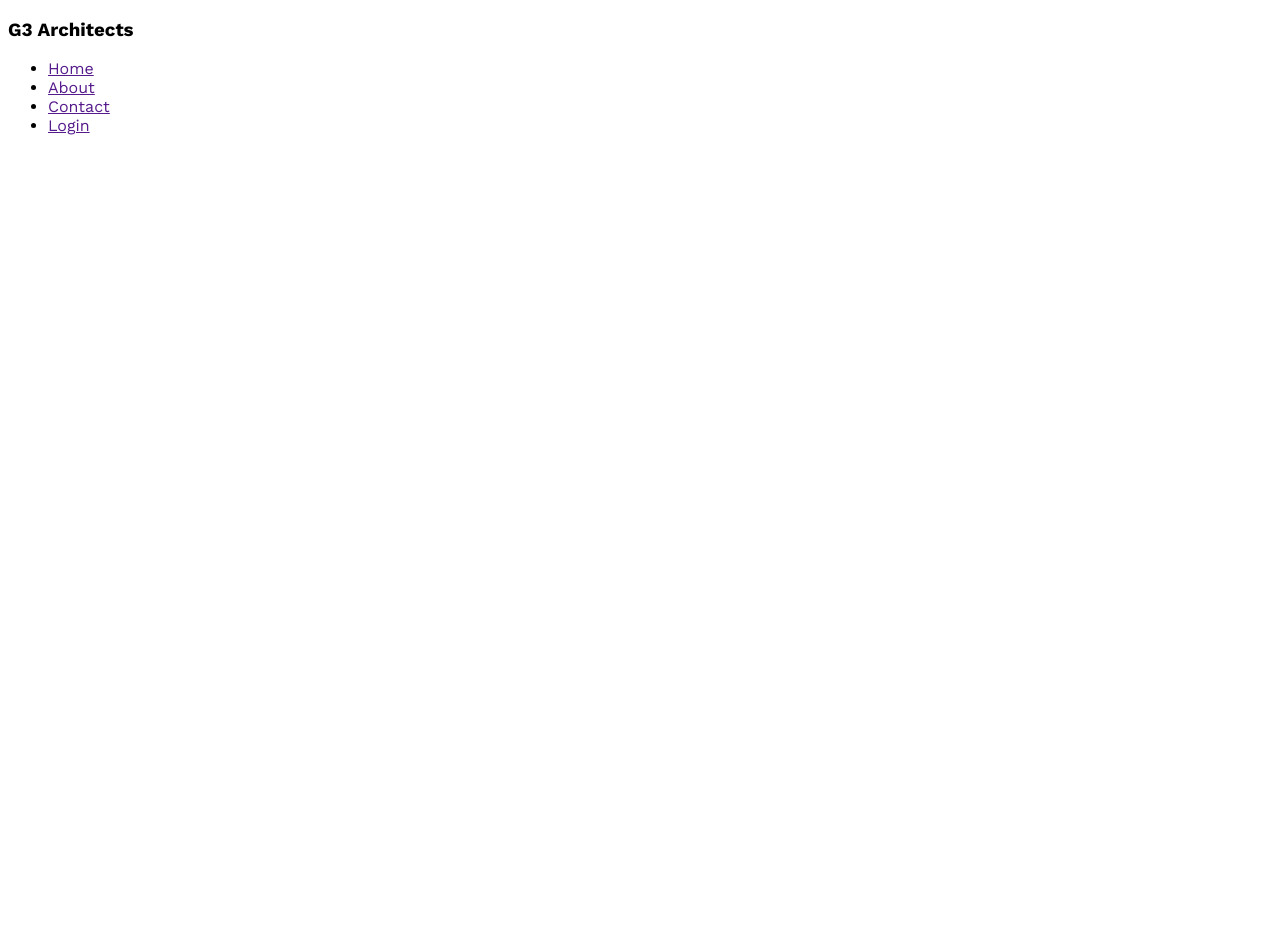
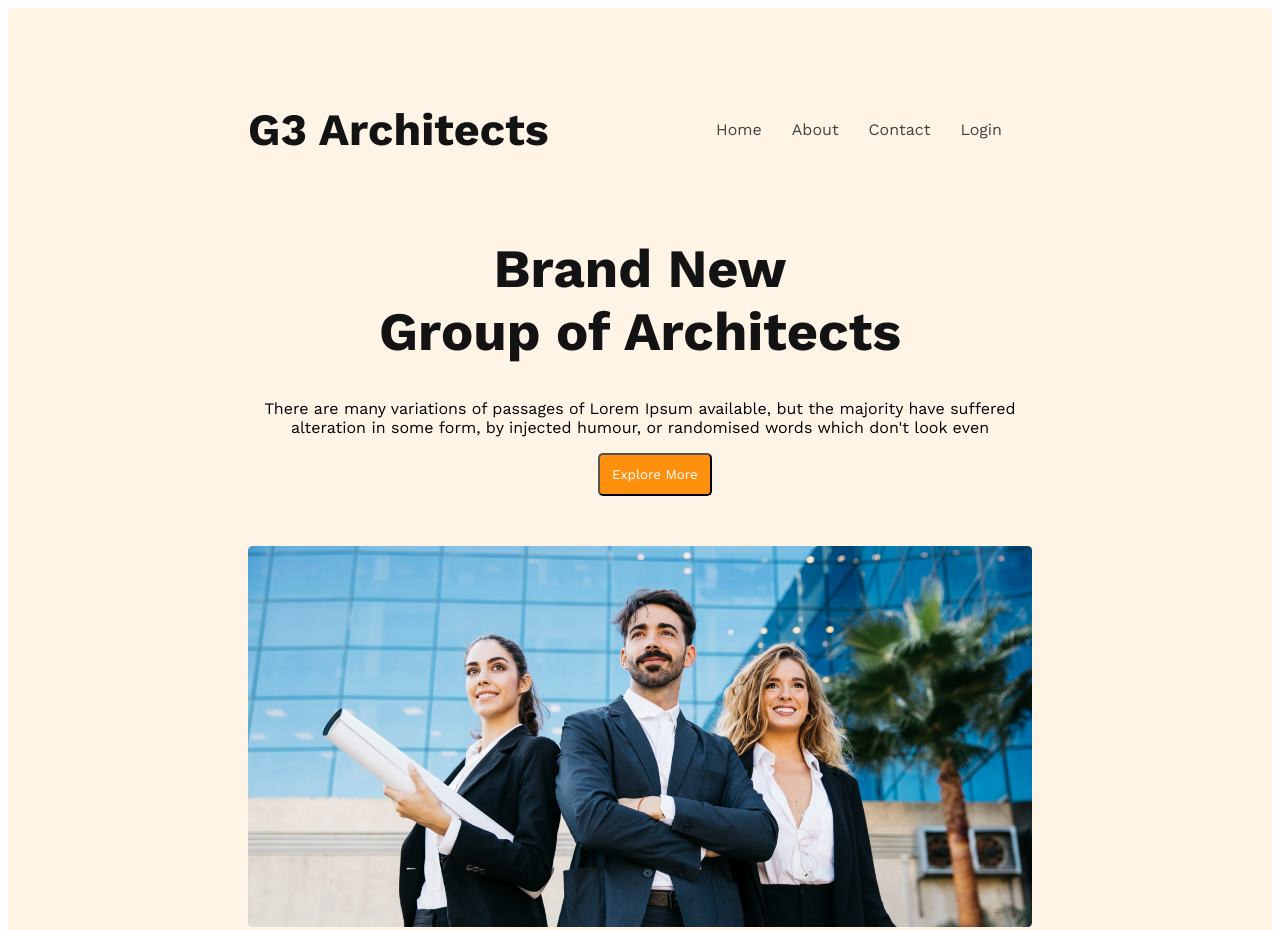
Before and after one commit to krrakib/g3-architects-website, a plain HTML site: page index.html in a window 1280 px wide. Shown: the top 930 px of the page. Before the commit the page ends 800 px from the top, so only its background shows below. Drawn offline with nearby package versions, Linux system fonts and the light colour scheme.

Commit message:
added header section

```diff
--- a/index.html
+++ b/index.html
@@ -7,9 +7,9 @@
     <link rel="stylesheet" href="styles/architect.css">
 </head>
 <body>
-    <header>
-        <nav>
-            <h3>G3 Architects</h3>
+    <header class="header-container">
+        <nav class="nav-container">
+            <h3 class="nav-title">G3 Architects</h3>
             <ul>
                 <li><a href="">Home</a></li>
                 <li><a href="">About</a></li>
@@ -17,6 +17,18 @@
                 <li><a href="">Login</a></li>
             </ul>
         </nav>
+
+        <div class="banner">
+            <h1 class="banner-title">Brand New <br>
+                Group of Architects</h1>
+
+            <p class="banner-description">There are many variations of passages of Lorem Ipsum available, but the majority have suffered alteration in some form, by injected humour, or randomised words which don't look even</p>
+
+            <button class="btn-primary">Explore More</button>
+
+        </div>
+
+        <img class="banner-image" src="images/banner.png" alt="">
 
 
     </header>
--- a/styles/architect.css
+++ b/styles/architect.css
@@ -5,3 +5,82 @@
 * {
     font-family: 'Work Sans', sans-serif;
 }
+
+.header-container {
+    background-color: rgba(255, 144, 14, 0.10);
+    padding: 50px 240px;
+
+}
+
+.nav-container {
+    display: flex;
+    justify-content: space-between;
+    align-items: center;
+}
+
+.nav-title {
+    font-size: 2.8rem;
+    font-weight: 700;
+    color: #131313;
+}
+
+nav>ul {
+    display: flex;
+}
+
+nav li {
+    list-style: none;
+    margin-right: 30px;
+    font-weight: 500;
+    font-size: 1rem;
+}
+
+nav li a {
+    text-decoration: none;
+    color: #424242;
+}
+
+.banner-title {
+    color: #131313;
+    text-align: center;
+    font-size: 54px;
+    font-weight: 700;
+}
+
+.banner-description {
+    text-align: center;
+    font-size: 16px;
+    font-weight: 400;
+
+}
+
+.btn-primary{
+    color: #FFF;
+    margin-left: 350px;
+    padding: 12px;
+    border-radius: 5px;
+    background-color: #FF900E;
+}
+
+.banner-image{
+    max-width: 100%;
+    margin-top: 50px;
+}
+
+
+
+
+
+@media screen and (max-width: 576px) {
+    .header-container{
+        padding: 20px;
+    }
+    .btn-primary{
+        margin-left: 200px;
+    }
+    .nav-container{
+        flex-direction: column;
+    }
+
+
+}
```
